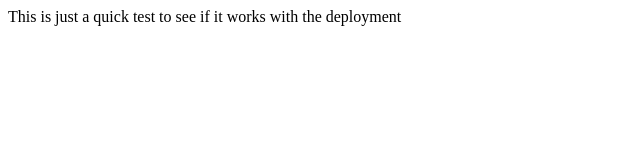
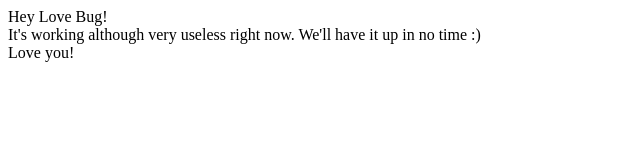
Before and after one commit to VtoCorleone/ashleyandshaneswedding, a website: page public/index.html in a window 1280 px wide. Shown: the whole page, without its empty margins (0-640 px from the left). Drawn offline with Linux system fonts and the light colour scheme.

Commit message:
- quick message to Ash

```diff
--- a/public/index.html
+++ b/public/index.html
@@ -2,9 +2,11 @@
 <html>
 <head lang="en">
     <meta charset="UTF-8">
-    <title>Heroku Deployment</title>
+    <title>08.08.2015</title>
 </head>
 <body>
-This is just a quick test to see if it works with the deployment
+<div>Hey Love Bug!</div>
+<div>It's working although very useless right now. We'll have it up in no time :)</div>
+<div>Love you!</div>
 </body>
 </html>
```
